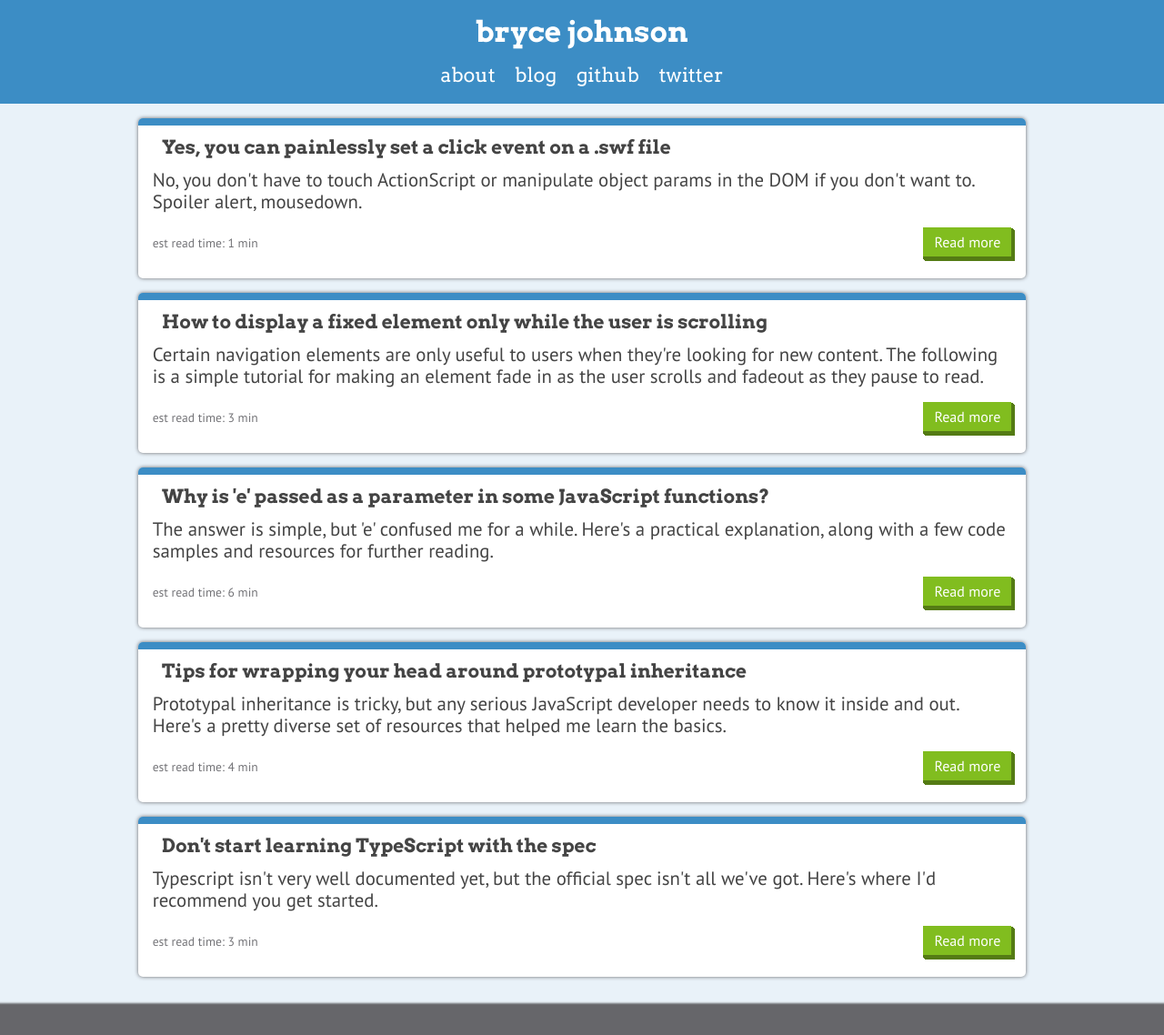
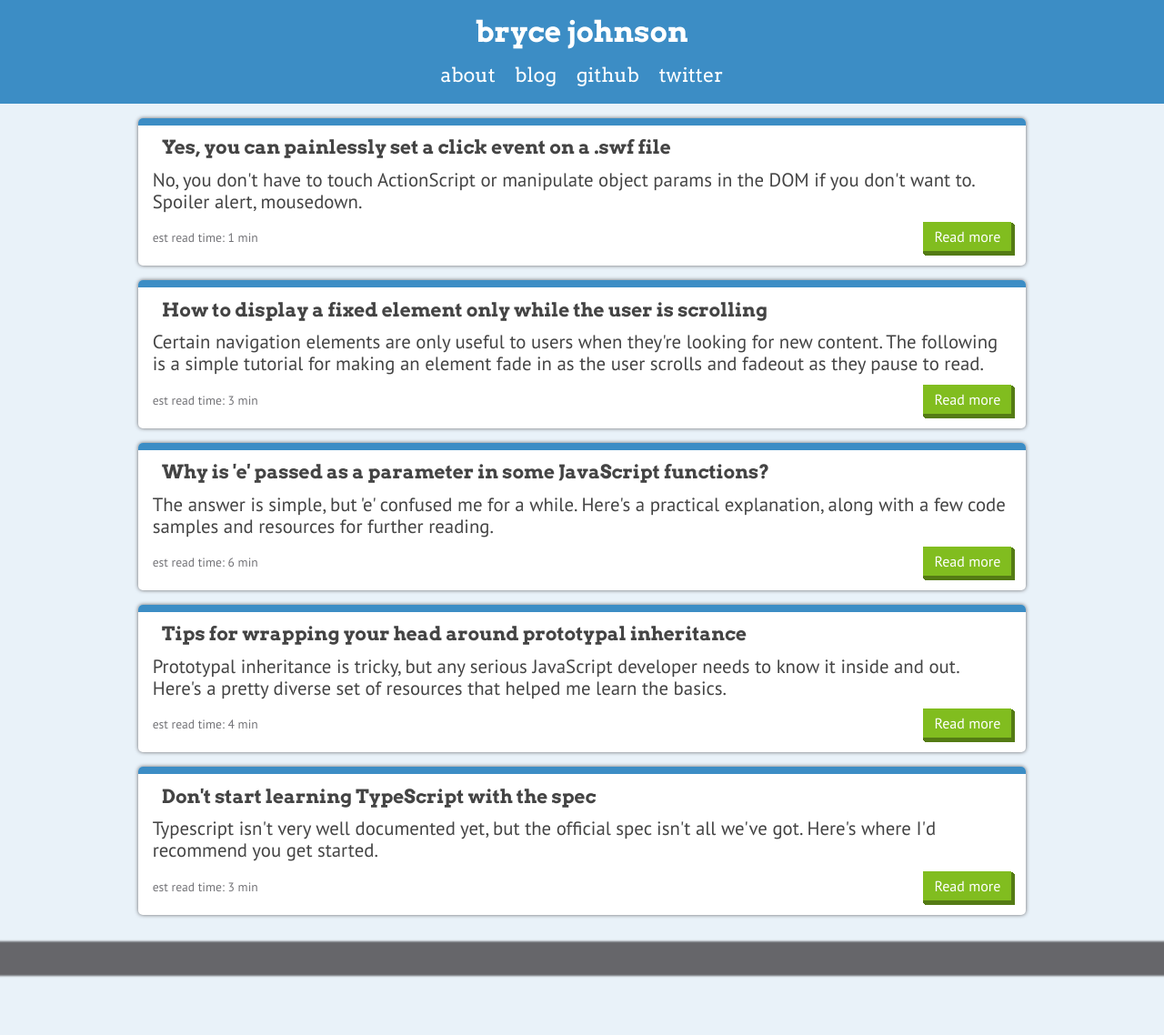
Before and after one commit to brycepj/devbryce-jekyll, a Jekyll site: the page built from index.html, in a window 1280 px wide. Shown: the whole page at 91% size. Built offline with Jekyll 4.4.1, drawn with Linux system fonts in a browser that asks for light colours.

Commit message:
blank commit

```diff
--- a/_scss/modules/_loop.scss
+++ b/_scss/modules/_loop.scss
@@ -41,7 +41,7 @@
 
 .pp-bottom-wrap {
   @extend %cf;
-  margin: 1em 0;
+  margin: .5em 0;
 }
 
 .pp-btn {
--- a/css/style.css
+++ b/css/style.css
@@ -626,7 +626,7 @@ header {
 }
 
 .pp-bottom-wrap {
-  margin: 1em 0;
+  margin: .5em 0;
 }
 
 .pp-btn {
```
